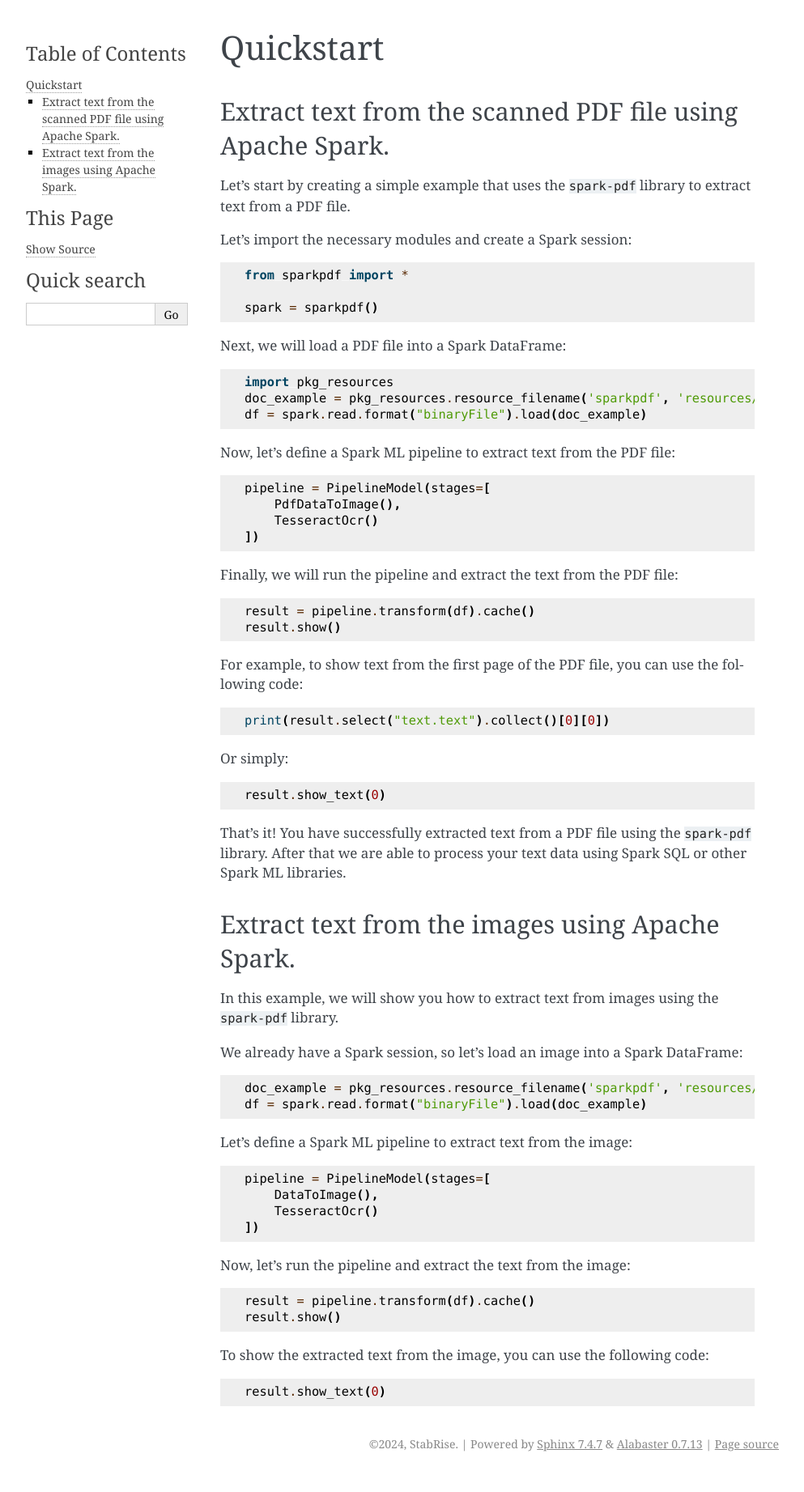
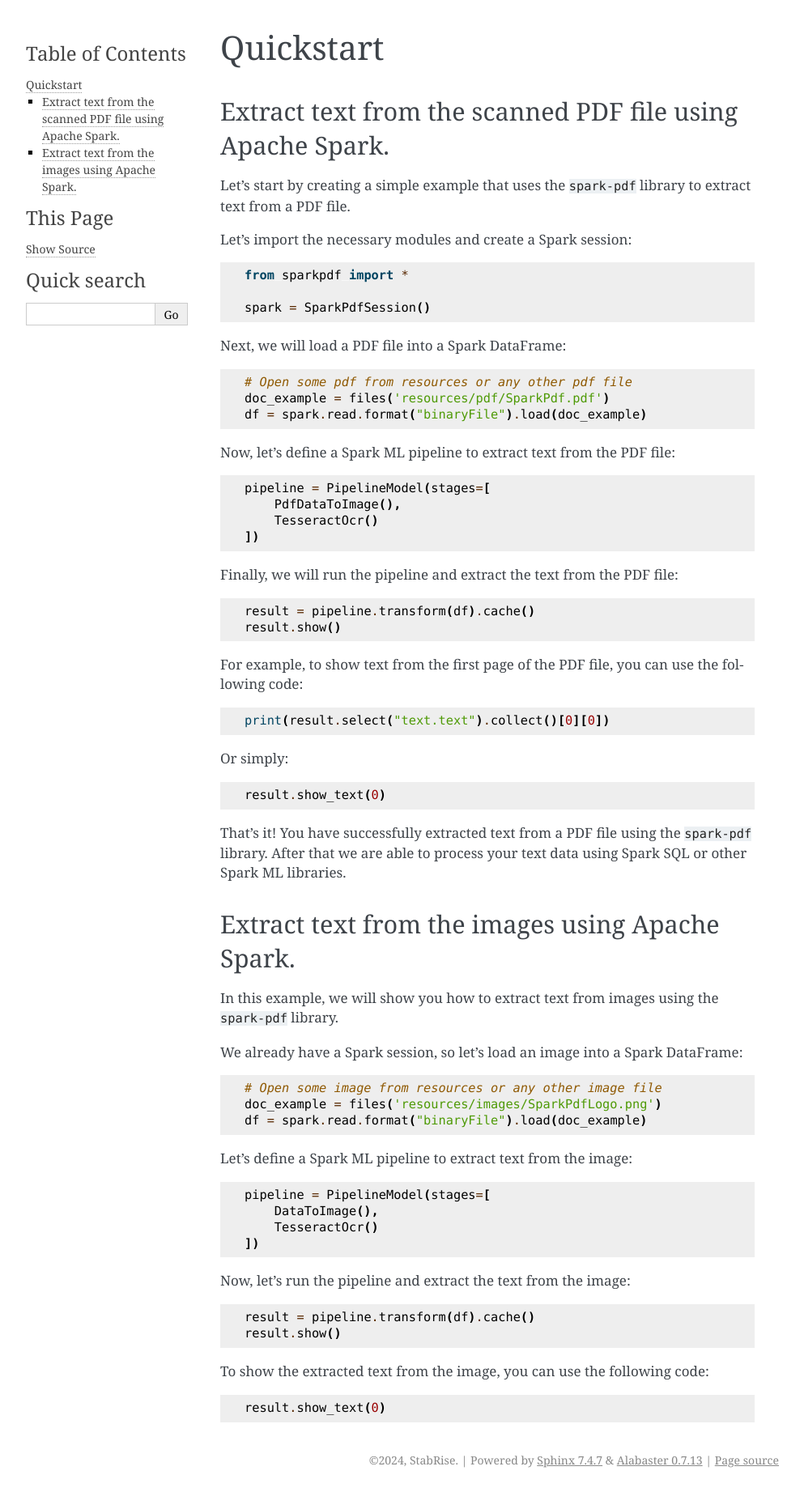
Before and after one commit to mavendataguy/PDF_Reader_ScaleDP, a Sphinx documentation site: the page built from docs/source/quickstart.md, in a window 1280 px wide. Shown: the whole page at 81% size, without its empty margins (148-1141 px from the left). Built offline with Sphinx 7.4.7, drawn with Linux system fonts in a browser that asks for light colours.

Commit message:
Updated examples and documentation

````diff
--- a/docs/source/quickstart.md
+++ b/docs/source/quickstart.md
@@ -10,14 +10,14 @@ Let's import the necessary modules and create a Spark session:
 ```python
 from sparkpdf import *
 
-spark = sparkpdf()
+spark = SparkPdfSession()
 ```
 
 Next, we will load a PDF file into a Spark DataFrame:
 
 ```python
-import pkg_resources
-doc_example = pkg_resources.resource_filename('sparkpdf', 'resources/pdf/Personal_Health_Record_Example.pdf')
+# Open some pdf from resources or any other pdf file
+doc_example = files('resources/pdf/SparkPdf.pdf')
 df = spark.read.format("binaryFile").load(doc_example)
 ```
 
@@ -59,7 +59,8 @@ In this example, we will show you how to extract text from images using the `spa
 We already have a Spark session, so let's load an image into a Spark DataFrame:
 
 ```python
-doc_example = pkg_resources.resource_filename('sparkpdf', 'resources/images/Personal_Health_Record_Example.png')
+# Open some image from resources or any other image file
+doc_example = files('resources/images/SparkPdfLogo.png')
 df = spark.read.format("binaryFile").load(doc_example)
 ```
 Let's define a Spark ML pipeline to extract text from the image:
--- a/pyproject.toml
+++ b/pyproject.toml
@@ -1,10 +1,13 @@
 [tool.poetry]
 name = "pyspark-pdf"
-version = "0.1.0rc6"
+version = "0.1.0rc9"
 description = "Spark-Pdf is a library for processing documents using Apache Spark"
 authors = ["Mykola Melnyk <mykola@stabrise.com>"]
+repository = "https://github.com/StabRise/spark-pdf"
+license = "AGPL-3.0"
 readme = "README.md"
 packages = [{include = "sparkpdf"}]
+include = ["sparkpdf/resource/*"]
 
 [tool.poetry.dependencies]
 python = "^3.10"
````
Also changed, not shown: docs/source/installation.md (+2 -2 lines), sparkpdf/__init__.py (+13 -10 lines), sparkpdf/resources/images/SparkPdfLogo.png (added), 7 other files.
